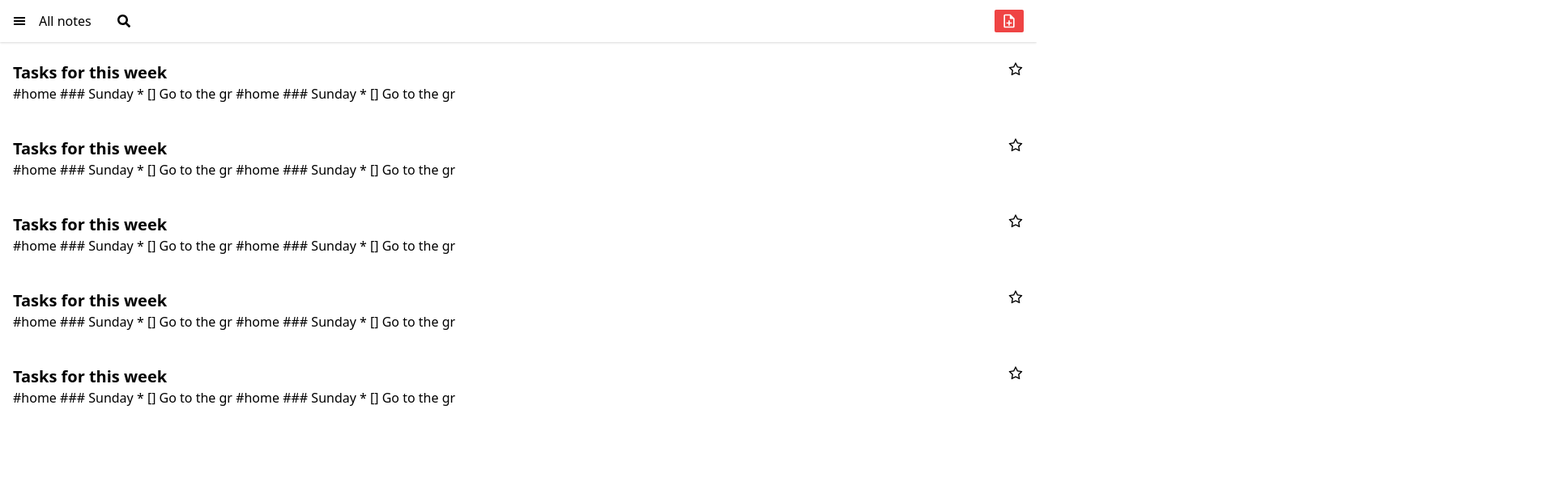
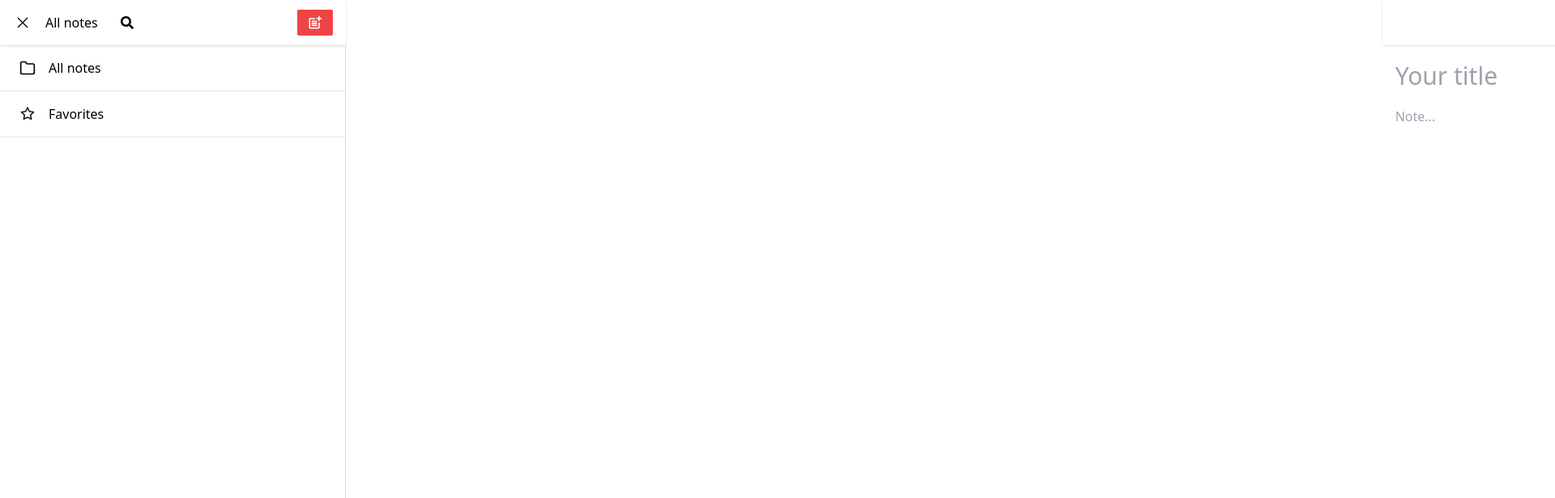
Before and after one commit to viktorfilyk4/react-notes-app, a React (Create React App) app: page / in a window 1280 px wide. Both pictures are taken after a click on the button 24 px from the left and 26 px from the top of the page. Shown: the top 616 px of the page at 81% size, 1920 px wide, since content can reach past the window. Built offline with nearby package versions, Linux system fonts and the light colour scheme.

Commit message:
Continue to develop basic UI

```diff
--- a/src/components/CommonButton.jsx
+++ b/src/components/CommonButton.jsx
@@ -1,11 +1,10 @@
 import React from "react";
-import { BsFillPencilFill } from "react-icons/bs";
 
 export default function CommonButton({ IconComponent, title }) {
   return (
     <button className="flex items-center justify-between gap-2 px-2 py-2 bg-gray-100 rounded">
       {IconComponent}
-      <span>{title}</span>
+      <span className="capitalize">{title}</span>
     </button>
   );
 }
--- /dev/null
+++ b/src/components/FolderListItem.jsx
@@ -0,0 +1,10 @@
+import React from "react";
+
+export default function FolderListItem({ IconComponent, title }) {
+  return (
+    <button className="flex items-center justify-start w-full gap-4 px-6 py-4 border-b border-gray-200">
+      {IconComponent}
+      <h3>{title}</h3>
+    </button>
+  );
+}
--- a/src/components/InputNoteText.jsx
+++ b/src/components/InputNoteText.jsx
@@ -1,19 +1,26 @@
-import React from "react";
-import { AiOutlineStar } from "react-icons/ai";
+import React, { useState } from "react";
+import { AiOutlineStar, AiFillStar } from "react-icons/ai";
 
 export default function InputNoteText() {
+
+  const [isFavorite, setAsFavorite] = useState(false);
+
+  const handleFavoriteBtnClick = () => {
+    setAsFavorite(!isFavorite);
+  };
+
   return (
     <div className="h-screen p-4">
-      <div className="flex justify-between">
-        <div className="flex items-end gap-3 ">
-          <input type="text" placeholder="Title" className="w-5/12 text-3xl font-bold outline-none" />
+      <div className="flex items-center justify-between">
+        <div className="flex items-end gap-3">
+          <input type="text" placeholder="Your title" className="w-5/12 text-xl outline-none md:text-3xl" />
           <span className="text-lg text-gray-400">1/22/2016</span>
         </div>
-        <button>
-          <AiOutlineStar className="w-5 h-5" />
+        <button className="p-2" onClick={handleFavoriteBtnClick}>
+        {isFavorite ? <AiFillStar className="w-7 h-7" /> : <AiOutlineStar className="w-7 h-7" />}
         </button>
       </div>
-      <textarea className="w-full h-full mt-4"></textarea>
+      <textarea className="w-full h-full mt-4 rounded focus:outline-none focus:ring focus:border-blue-300" placeholder="Note..."></textarea>
     </div>
   );
 }
--- a/src/components/Layout.jsx
+++ b/src/components/Layout.jsx
@@ -4,52 +4,76 @@ import InputNoteText from "./InputNoteText";
 import ListItem from "./ListItem";
 import { GiHamburgerMenu } from "react-icons/gi";
 import { FaSearch } from "react-icons/fa";
-import { MdOutlineNoteAdd } from "react-icons/md";
-import { BsFillPencilFill } from "react-icons/bs";
+import { MdPostAdd } from "react-icons/md";
+import { GrClose } from "react-icons/gr";
 import { MdDelete } from "react-icons/md";
 import { IoSettingsSharp } from "react-icons/io5";
 import { IoMdArrowRoundBack } from "react-icons/io";
+import { FiFolder } from "react-icons/fi";
+import { AiOutlineStar } from "react-icons/ai";
+import FolderListItem from "./FolderListItem";
 
 export default function Layout() {
-  const [isNoteOpen, setIsNoteOpen] = useState(false);
+  const [isNoteOpen, setNoteIsOpen] = useState(false);
+  const [isFoldersSectionOpen, setFoldersSectionIsOpen] = useState(false);
 
-  const handleClick = () => {
-    setIsNoteOpen(!isNoteOpen);
+  const handleListItemClick = () => {
+    setNoteIsOpen(!isNoteOpen);
+  };
+
+  const handleBurgerBtnClick = () => {
+    setFoldersSectionIsOpen(!isFoldersSectionOpen);
   };
 
   return (
-    <div className="md:flex">
+    <div className="flex w-screen h-full md:flex">
       {/* Left section */}
-      <div className={isNoteOpen && "hidden"}>
-        <div className="flex justify-between px-4 py-3 shadow">
-          <div className="flex items-center space-x-8">
-            <button className="lg:-mr-4">
-              <GiHamburgerMenu />
+      <div className={`absolute z-10 md:w-4/12 h-full w-full ${isNoteOpen ? "" : ""}`}>
+        <div className="relative z-30 flex items-center justify-between py-2 pl-2 pr-4 shadow">
+          <div className="flex items-center space-x-4">
+            <button className="p-3 lg:-mr-2" onClick={handleBurgerBtnClick}>
+              <GiHamburgerMenu className={isFoldersSectionOpen ? `hidden` : ""} />
+              <GrClose className={`${!isFoldersSectionOpen ? "hidden" : ""}`} />
             </button>
             <span className="hidden lg:inline-block">All notes</span>
-            <button>
-              <FaSearch className="" />
+            <button className="p-3">
+              <FaSearch />
             </button>
           </div>
-          <button className="px-2 py-1 bg-red-500 rounded-sm hover:bg-red-600">
-            <MdOutlineNoteAdd className="w-5 h-5 mx-auto text-white" />
+          <button className="inline-block h-8 px-3 py-1 bg-red-500 rounded-sm hover:bg-red-600">
+            <MdPostAdd className="w-5 h-5 mx-auto text-white" />
           </button>
         </div>
-        <ListItem handleClick={handleClick} />
-        <ListItem />
-        <ListItem />
-        <ListItem />
-        <ListItem />
+
+        <div className="relative z-20 h-full border-gray-200 md:border-r">
+          {/* Folders section */}
+          <div
+            className={`absolute flex flex-col items-start w-full h-full transition-all ease-out shadow duration-700 bg-white z-10 ${
+              !isFoldersSectionOpen ? "-left-full" : "left-0"
+            }`}
+          >
+            <FolderListItem title="All notes" IconComponent={<FiFolder className="w-5 h-5" />} />
+            <FolderListItem title="Favorites" IconComponent={<AiOutlineStar className="w-5 h-5" />} />
+          </div>
+
+          {/* List items section */}
+          <div className={`h-full ${isFoldersSectionOpen ? "opacity-50 bg-grey-800" : ""}`}>
+            <ListItem handleClick={handleListItemClick} />
+            <ListItem />
+            <ListItem />
+            <ListItem />
+            <ListItem />
+          </div>
+        </div>
       </div>
 
       {/* Right section */}
-      <div className={!isNoteOpen && "hidden"}>
-        <div className="flex justify-between w-full p-2 shadow">
-          <button onClick={handleClick}>
+      <div className={`absolute w-full z-40 bg-white md:block md:w-8/12 transition-all ease-out duration-700 ${!isNoteOpen ? "-right-full" : "right-0"}`}>
+        <div className="flex justify-between w-full p-2 pr-4 shadow md:justify-end">
+          <button onClick={handleListItemClick} className="p-2 md:hidden">
             <IoMdArrowRoundBack className="w-5 h-5" />
           </button>
           <div className="flex justify-end gap-2">
-            <CommonButton IconComponent={<BsFillPencilFill />} title="edit" />
             <CommonButton IconComponent={<MdDelete />} title="delete" />
             <CommonButton IconComponent={<IoSettingsSharp />} title="settings" />
           </div>
--- a/src/components/ListItem.jsx
+++ b/src/components/ListItem.jsx
@@ -1,16 +1,32 @@
-import React from "react";
+import React, { useState } from "react";
 import { AiOutlineStar } from "react-icons/ai";
+import { AiFillStar } from "react-icons/ai";
 
 export default function ListItem({ handleClick }) {
+  const [isFavorite, setAsFavorite] = useState(false);
+
+  const handleFavoriteBtnClick = () => {
+    setAsFavorite(!isFavorite);
+  };
+
   return (
-    <button className="flex justify-between w-screen px-4 pt-6 pb-3 border-gray-300" onClick={handleClick}>
-      <div className="w-11/12 text-left">
-        <h4 className="text-xl font-bold">Tasks for this week</h4>
-        <p className="inline-block w-11/12 overflow-hidden whitespace-nowrap overflow-ellipsis">#home ### Sunday * [] Go to the gr #home ### Sunday * [] Go to the gr</p>
-      </div>
-      <button className="flex justify-end w-1/12">
-        <AiOutlineStar className="w-5 h-5" />
+    <div className="">
+      <button
+        className="flex items-baseline justify-between w-full px-5 pt-5 pb-3 pr-3 border-b border-gray-200"
+        onClick={handleClick}
+      >
+        <div className="w-11/12 text-left">
+          <h4 className="text-xl font-medium">Tasks for this week</h4>
+          <p className="inline-block w-11/12 overflow-hidden text-gray-600 whitespace-nowrap overflow-ellipsis">
+            #home ### Sunday * [] Go to the gr #home ### Sunday * [] Go to the gr
+          </p>
+        </div>
+        <div className="flex justify-end w-1/12">
+          <button className="p-2" onClick={handleFavoriteBtnClick}>
+            {isFavorite ? <AiFillStar className="w-5 h-5" /> : <AiOutlineStar className="w-5 h-5" />}
+          </button>
+        </div>
       </button>
-    </button>
+    </div>
   );
 }
--- a/tailwind.config.js
+++ b/tailwind.config.js
@@ -1,5 +1,5 @@
 module.exports = {
-  purge: ['./src/**/*.{js,jsx,ts,tsx}', './public/index.html'],
+  purge: ["./src/**/*.{js,jsx,ts,tsx}", "./public/index.html"],
   darkMode: false, // or 'media' or 'class'
   theme: {
     extend: {},
@@ -8,4 +8,4 @@ module.exports = {
     extend: {},
   },
   plugins: [],
-}
+};
```
